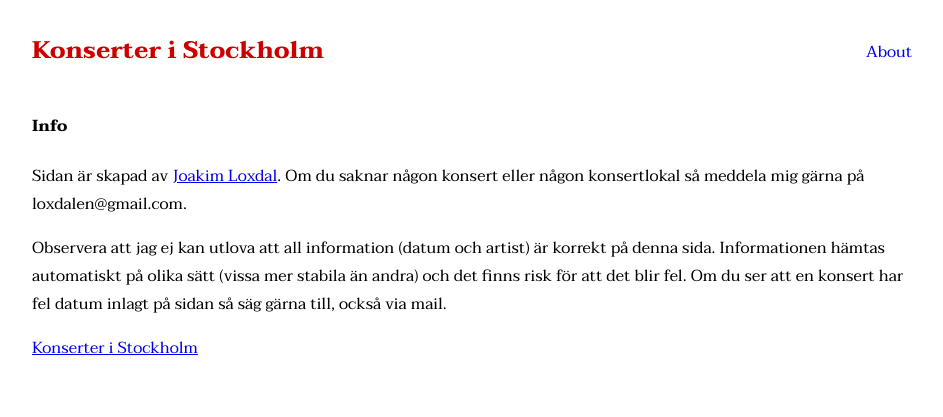
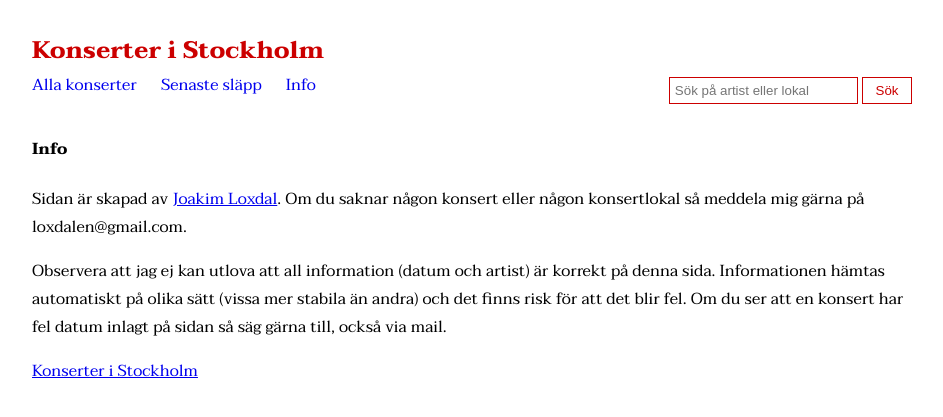
Before and after one commit to mrkickling/konserteristockholm, a PHP site: page /info.php in a window 1280 px wide. Shown: the top 417 px of the page, without its empty margins (168-1111 px from the left). Run offline with PHP 8.4, Linux system fonts and the light colour scheme.

Commit message:
feat: add latest releases page

```diff
--- a/web/assets/style.css
+++ b/web/assets/style.css
@@ -16,6 +16,12 @@ body {
     overflow: auto;
 }
 
+header {
+    overflow: auto;
+    text-align: center;
+    padding-bottom: 0;
+}
+
 header a {
     text-decoration: none;
 }
@@ -27,19 +33,30 @@ header h3 {
     display: inline;
 }
 
-header .info-link {
-    text-align: right;
-    float: right;
-    display: block;
-    margin-top:8px;
+header nav {
+    overflow: auto;
+    width: 100%;
+    text-align: center;
+}
+
+header nav a {
+    padding: 10px;
+}
+
+header nav a:hover {
+    text-decoration: underline;
+}
+
+header nav a:first-of-type {
+    padding-left:0px;
+}
+
+header nav form {
+    margin-top: 5px;
 }
 
 .concert-list {
     padding: 0;
-}
-
-.concert-date:nth-of-type(1) {
-    margin-top: 0px;
 }
 
 .concert-date {
@@ -128,4 +145,19 @@ header .info-link {
     .event-title {
         display: inline;
     }
+
+    header {
+        text-align: left;
+    }
+
+    header nav {
+        overflow: auto;
+        width: 100%;
+        text-align: left;
+    }
+
+    header nav a {
+        padding: 10px;
+    }
+
   }
--- a/web/header.php
+++ b/web/header.php
@@ -1,6 +1,17 @@
 <header>
-        <a href="index.php">
-            <h3>Konserter i Stockholm</h3>
-        </a>
-        <a href="info.php" class="info-link">About</a>
+    <a href="index.php">
+        <h3>Konserter i Stockholm</h3>
+    </a>
+    <nav>
+        <a href="index.php">Alla konserter</a>
+        <a href="latest.php">Senaste släpp</a>
+        <a href="info.php">Info</a>
+        <div class="search-form">
+            <form action="/index.php">
+                <input type="text" name="q" placeholder="Sök på artist eller lokal">
+                <input type="submit" value="Sök">
+            </form>
+        </div>
+
+    </nav>
 </header>
--- a/web/sql/konserter.sql
+++ b/web/sql/konserter.sql
@@ -7,6 +7,7 @@ CREATE TABLE `konserter` (
 	`description` TEXT,
 	`added` DATETIME DEFAULT CURRENT_TIMESTAMP,
 	`show` BOOLEAN DEFAULT 1,
+	`first_seen`DATETIME DEFAULT CURRENT_TIMESTAMP,
 	`last_seen` DATETIME DEFAULT CURRENT_TIMESTAMP,
 	PRIMARY KEY (`id`)
 );
```
Also changed, not shown: web/api/functions.php (+10 -0 lines), web/index.php (+0 -7 lines), web/latest.php (added, +65 -0 lines).
